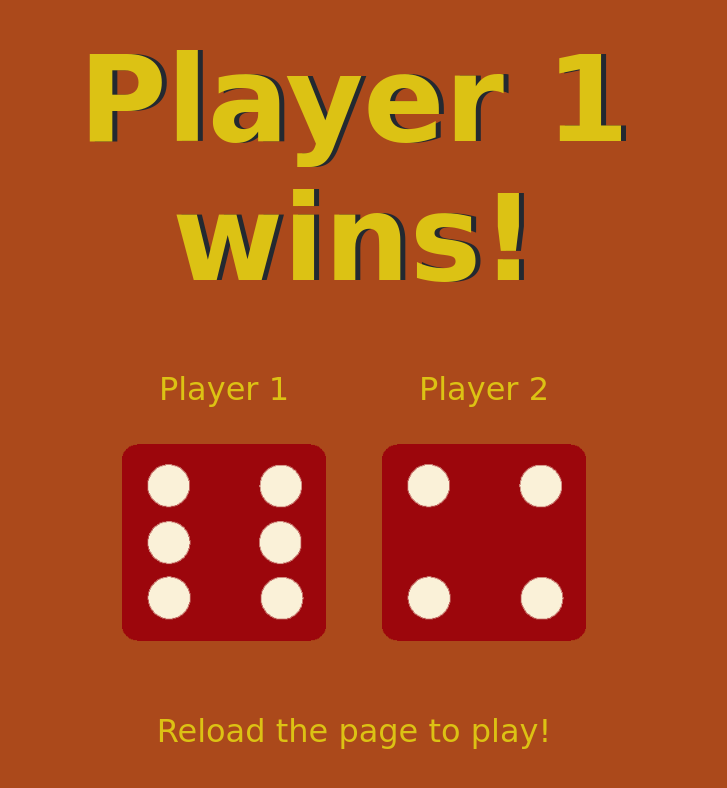
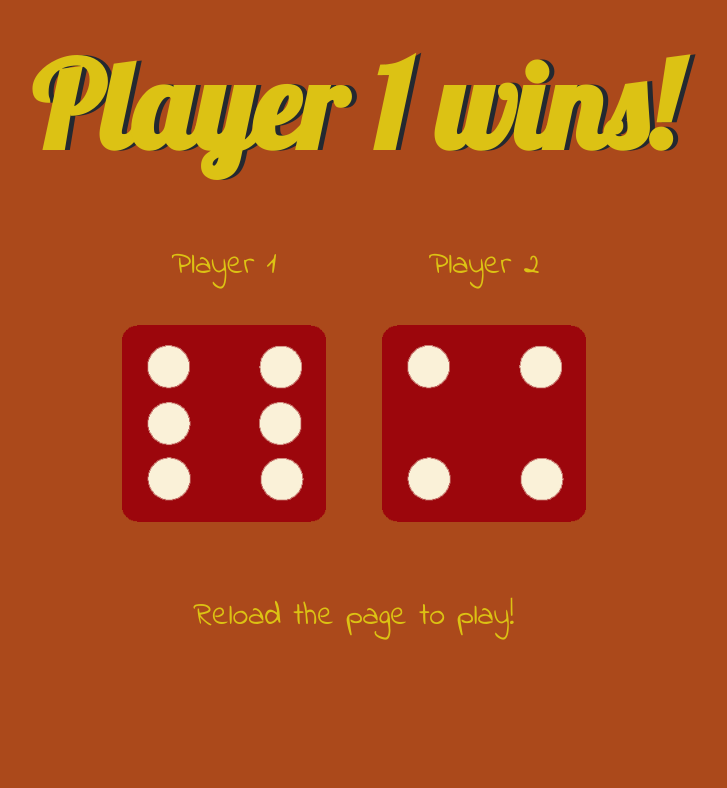
Before and after one commit to emmhe015/diceGame, a plain HTML site: page index.html in a window 1280 px wide. Shown: the whole page, without its empty margins (286-1013 px from the left). Drawn offline with Linux system fonts and the light colour scheme; a web font is replaced by a local one.

Commit message:
Fix font link

```diff
--- a/index.html
+++ b/index.html
@@ -1,12 +1,14 @@
 <!DOCTYPE html>
 <html lang="en">
+
 <head>
-    <meta charset="UTF-8">
-    <meta name="viewport" content="width=device-width, initial-scale=1.0">
-    <link rel="stylesheet" href="assets/css/style.css">
-    <title>Document</title>
-    <link href="https://fonts.googleapis.com/css?family=Indie+FlowerLobster"
-    rel="stylesheet">
+  <meta charset="UTF-8">
+  <meta name="viewport" content="width=device-width, initial-scale=1.0">
+  <link rel="stylesheet" href="assets/css/style.css">
+  <title>Document</title>
+  <link rel="preconnect" href="https://fonts.googleapis.com">
+  <link rel="preconnect" href="https://fonts.gstatic.com" crossorigin>
+  <link href="https://fonts.googleapis.com/css2?family=Indie+Flower&family=Lobster&display=swap" rel="stylesheet">
 </head>
 
 <body>
@@ -24,8 +26,11 @@
     </div>
   </div>
 
-  <footer><p>Reload the page to play!</p></footer>
+  <footer>
+    <p>Reload the page to play!</p>
+  </footer>
 
-    <script src="assets/js/script.js"></script>
+  <script src="assets/js/script.js"></script>
 </body>
+
 </html>
```
